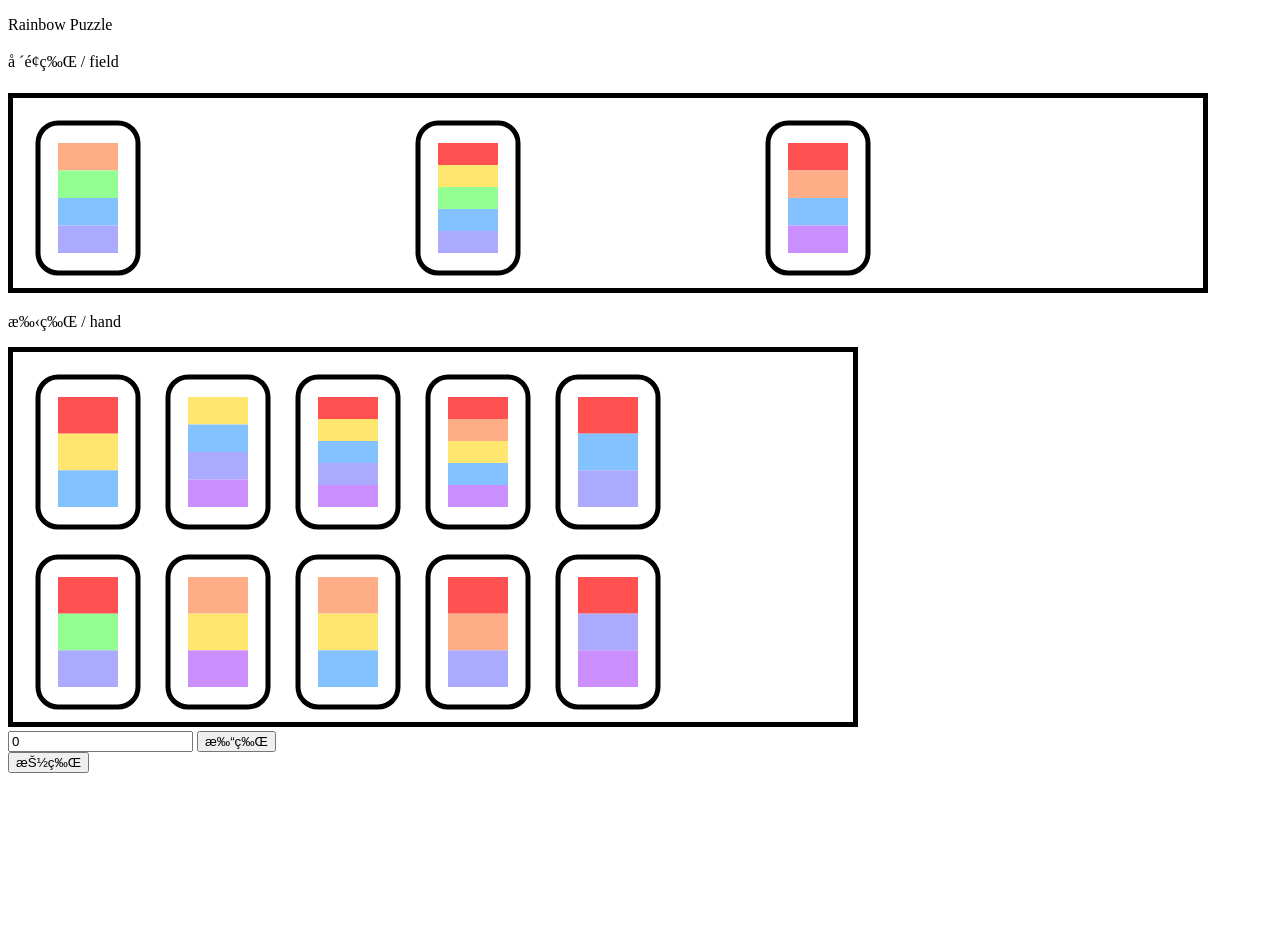
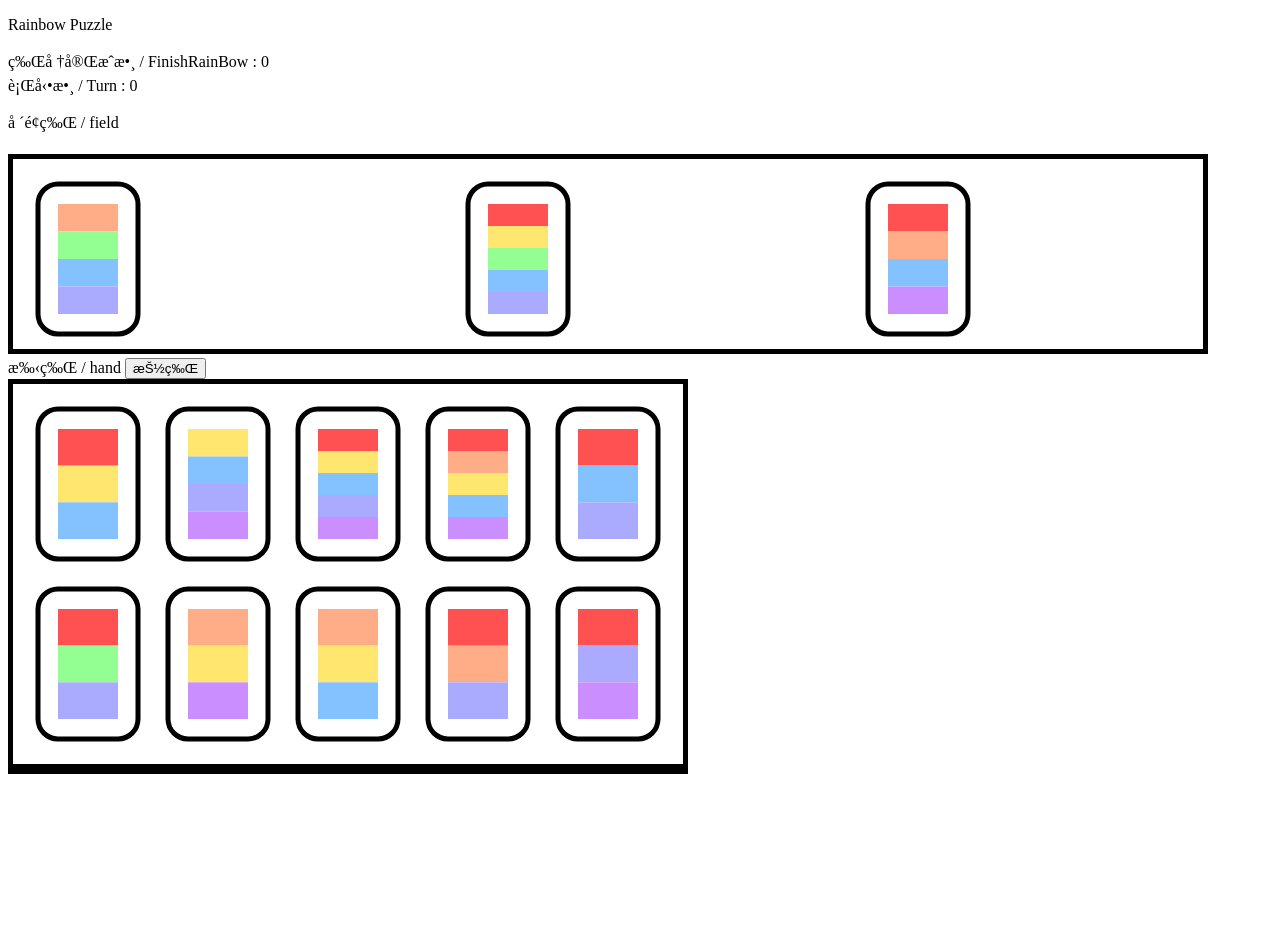
Before and after one commit to AhChao/RainbowPuzzle, a plain HTML site: page Game/gamePage.html in a window 1280 px wide. Before the commit the page ends 800 px from the top, so only its background shows below. Drawn offline with nearby package versions, Linux system fonts and the light colour scheme.

Commit message:
[New]新增功能 >抽牌 >打牌(尚未選擇牌堆) >動作計數

```diff
--- a/Game/example.js
+++ b/Game/example.js
@@ -14,6 +14,13 @@ let handSvgBackground;
 let fieldSvgBackground;
 let count = 0;
 let rowCount = 5;
+let chosenPile = 1;
+let rectHeight = 150;
+let rectWidth = 100;
+let rectRadius = 20;
+let rectStroke;
+let actions = 0;
+let actionsText;
 let fieldSvg = d3.select("#field")     //选择文档中的body元素
     .append("svg")          //添加一个svg元素
     .attr("width", 1200)       //设定宽度
@@ -26,6 +33,7 @@ let handSvg = d3.select("#hand")     //选择文档中的body元素
     .attr("id", "handSvg");
 function init()
 {
+	actionsText = document.getElementById("actionsText")
 	handSvgBackground= d3.select("#handSvg")
     .append('rect')
     .attr({
@@ -45,9 +53,8 @@ function init()
     'stroke-width':'10px',
     });
 
+	//生牌後洗牌
 	getPowerSet(0,rainbowColor);
-
-	//洗牌
 	for(let i=0;i<deck.length;i++)
 	{
 		let randomIndex = parseInt(Math.random()*count);
@@ -55,13 +62,13 @@ function init()
 		deck[i] = deck[randomIndex];
 		deck[randomIndex] = t;
 	}
-	console.log(deck);
-	//send a card to player
+	//發牌給玩家
 	for(let i=0;i<10;i++) draw();
 	console.log(handcard);
 	printCard(handcard,handSvg,handSvgBackground,"#handSvg");
 	drawToField();
 	printCardTofield(fieldcard,fieldSvg,fieldSvgBackground,"#fieldSvg");
+
 }
 
 //判斷有無使用某元素的二元樹來生成冪集
@@ -96,6 +103,14 @@ function draw()
 	handcard.push(deck[0]);
 	deck.shift();
 }
+function drawBtn()
+{
+	handcard.push(deck[0]);
+	deck.shift();
+	actions++;
+    actionsText.innerText = actions;
+	printCard(handcard,handSvg,handSvgBackground,"#handSvg");
+}
 
 function drawToField()
 {
@@ -109,10 +124,6 @@ function drawToField()
 
 function printCard(cardContainer,svg,svgbackground,svgId)
 {
-	var rectHeight = 150;
-	var rectWidth = 100;
-	var rectRadius = 20;
-	var rectStroke;
 	var rectX = 0+cardIndent;
 	var rectY = 0+cardIndent;
 	var beginX = rectX
@@ -121,14 +132,18 @@ function printCard(cardContainer,svg,svgbackground,svgId)
 	{
 		if(i%rowCount==0&&i)
 		{
+			//svg.attr("height",1000);
+			//svgbackground.attr("height",1000);
+			svg.attr("height", (parseInt(rectHeight)+parseInt(cardIndent))*parseInt(cardContainer.length/rowCount+1)+parseInt(cardIndent));
+			svgbackground.attr("height", (parseInt(rectHeight)+parseInt(cardIndent))*parseInt((cardContainer.length-1)/rowCount+1)+parseInt(cardIndent));
+			rectX = beginX;
 			rectY = rectY+rectHeight+cardIndent;
-			svg.attr("height", parseInt(svg.attr("height"))+parseInt(rectHeight)+parseInt(cardIndent));
-			svgbackground.attr("height", parseInt(svgbackground.attr("height"))+parseInt(rectHeight)+parseInt(cardIndent));
-			rectX = beginX;
 		}
-	    var rects= d3.select(svgId)
-	    .append('rect')
-	    .attr({
+		var group = d3.select(svgId)
+	    .append('g');
+	    var rects= group//d3.select(svgId)
+	    .append('rect');
+	    rects.attr({
 	    'height':rectHeight,
 	    'width':rectWidth,
 	    'x':rectX,
@@ -138,7 +153,7 @@ function printCard(cardContainer,svg,svgbackground,svgId)
 	    'fill':'#ffffff',
 	    'stroke':'#000000',
 	    'stroke-width':'5px',
-	    'onclick':'alert()',
+	    'onclick':'cardClicked(this)',
 	    });
 	    //var colors = ["#FF5151","#FFAD86","#FFE66F","#93FF93","#84C1FF","#AAAAFF","#CA8EFF"]
 	    var colorArr=[];
@@ -146,16 +161,16 @@ function printCard(cardContainer,svg,svgbackground,svgId)
 	    {
 	    	colorArr.push(cardContainer[i].color[key]);
 	    }
-	    rainbowInCard(rectX,rectY,rectHeight,rectWidth,colorArr,svgId);
+	    rainbowInCard(rectX,rectY,rectHeight,rectWidth,colorArr,svgId,group);
 	    rectX=rectX+cardIndent+rectWidth;
-	    if(i<rowCount)
+	    if(i<rowCount&&init)
 	    {
-	    	svg.attr("width", parseInt(svg.attr("width"))+parseInt(rectWidth)+parseInt(cardIndent));
-			svgbackground.attr("width", parseInt(svgbackground.attr("width"))+parseInt(rectWidth)+parseInt(cardIndent));
+	    	svg.attr("width", (parseInt(rectWidth)+parseInt(cardIndent))*parseInt(rowCount)+parseInt(cardIndent));
+			svgbackground.attr("width", (parseInt(rectWidth)+parseInt(cardIndent))*parseInt(rowCount)+parseInt(cardIndent));
 		}
 	}
 }
-function rainbowInCard(x,y,h,w,colors,svgId)
+function rainbowInCard(x,y,h,w,colors,svgId,group)
 {
 	var indent = 20
 	var width = w-indent*2;
@@ -166,7 +181,8 @@ function rainbowInCard(x,y,h,w,colors,svgId)
     height=height/totalColors;
     for(var i=0;i<totalColors;i++)
 	{
-		d3.select(svgId)
+		group
+		//d3.select(svgId)
 	    .append('rect')
 	    .attr({
 	    'height':height,
@@ -181,10 +197,6 @@ function rainbowInCard(x,y,h,w,colors,svgId)
 
 function printCardTofield(cardContainer,svg,svgbackground,svgId)
 {
-	var rectHeight = 150;
-	var rectWidth = 100;
-	var rectRadius = 20;
-	var rectStroke;
 	var rectX = 0+cardIndent;
 	var rectY = 0+cardIndent;
 	var beginX = rectX;
@@ -194,7 +206,9 @@ function printCardTofield(cardContainer,svg,svgbackground,svgId)
 	{
 		for(var i = 0;i<cardContainer[pile].length;i++)
 		{
-		    var rects= d3.select(svgId)
+		    var group = d3.select(svgId)
+	    	.append('g');
+	    	var rects= group
 		    .append('rect')
 		    .attr({
 		    'height':rectHeight,
@@ -206,26 +220,49 @@ function printCardTofield(cardContainer,svg,svgbackground,svgId)
 		    'fill':'#ffffff',
 		    'stroke':'#000000',
 		    'stroke-width':'5px',
-		    'onclick':'alert()',
+		    'onclick':'cardClicked(this)',
 		    });
 		    //var colors = ["#FF5151","#FFAD86","#FFE66F","#93FF93","#84C1FF","#AAAAFF","#CA8EFF"]
 		    var colorArr=[];
-		    for( key in cardContainer[pile][0].color)
+		    for( key in cardContainer[pile][i].color)
 		    {
-		    	colorArr.push(cardContainer[pile][0].color[key]);
+		    	colorArr.push(cardContainer[pile][i].color[key]);
 		    }
-		    rainbowInCard(rectX,rectY,rectHeight,rectWidth,colorArr,svgId);
-		    rectX=rectX+cardIndent+rectWidth;
+		    rainbowInCard(rectX,rectY,rectHeight,rectWidth,colorArr,svgId,group);
+		    rectX=rectX+rectWidth*0.5;
 		}
 		countPile++;
-		rectX=parseInt(beginX)+(countPile)*3.5*rectWidth+parseInt(cardIndent);
+		rectX=parseInt(beginX)+(countPile)*4*rectWidth+parseInt(cardIndent);
 	}
-
 }
 
-function alert()
+function cardClicked(card)
 {
-	console.log("!!!!");
+	actions++;
+	actionsText.innerText = actions;
+	let x = card.getAttribute('x');
+	let y = card.getAttribute('y');
+	let cardindex;
+	if(String(card.parentNode.parentNode.id)=="handSvg")//點擊手牌
+	{
+		cardIndex = (x-cardIndent)/(rectWidth+cardIndent)+(y-cardIndent)/(rectHeight+cardIndent)*rowCount;
+		let tempcard = handcard[cardIndex];
+		handcard.splice(cardIndex,1);
+		card.parentNode.parentNode.removeChild(card.parentNode);//移除手牌
+		if(chosenPile == 1)
+			fieldcard.pile1.push(tempcard);
+		else if(chosenPile == 2)
+			fieldcard.pile2.push(tempcard);
+		else if(chosenPile == 3)
+			fieldcard.pile3.push(tempcard);
+		handSvg.selectAll("g").remove()
+		printCard(handcard,handSvg,handSvgBackground,"#handSvg");
+		printCardTofield(fieldcard,fieldSvg,fieldSvgBackground,"#fieldSvg");
+	}
+	else if(String(card.parentNode.parentNode.id)=="fieldSvg")//點擊場面牌
+	{
+		//to do : 畫紅框改變選擇的牌堆
+	}
 }
 
 init();
--- a/Game/gamePage.html
+++ b/Game/gamePage.html
@@ -6,15 +6,15 @@
 </head>
 <body>
 	<p>Rainbow Puzzle</p>
+	<h>牌堆完成數 / FinishRainBow : </h><h id = deckFinishText>0</h><br>
+	<h>行動數     / Turn          : </h><h id = actionsText>0</h><br>
 	<div id="field">
 		<p>場面牌 / field</p>
 	</div>
 	<div id="hand">
-		<p>手牌 / hand</p>
+		<h>手牌 / hand</h> <input id="clickMe" type="button" value="抽牌" onclick="drawBtn();" />
+		<br>
 	</div>
-	<input type="text" id="handcardIndex" value="0" onkeyup="value=value.replace(/[^\d]/g,'')">
-	<input id="clickMe" type="button" value="打牌" onclick="generateLines();" /><br>
-	<input id="clickMe" type="button" value="抽牌" onclick="generateLines();" />
 </body>
 <script src="http://d3js.org/d3.v3.min.js" charset="utf-8"></script>
 <script src="example.js"></script>
```
